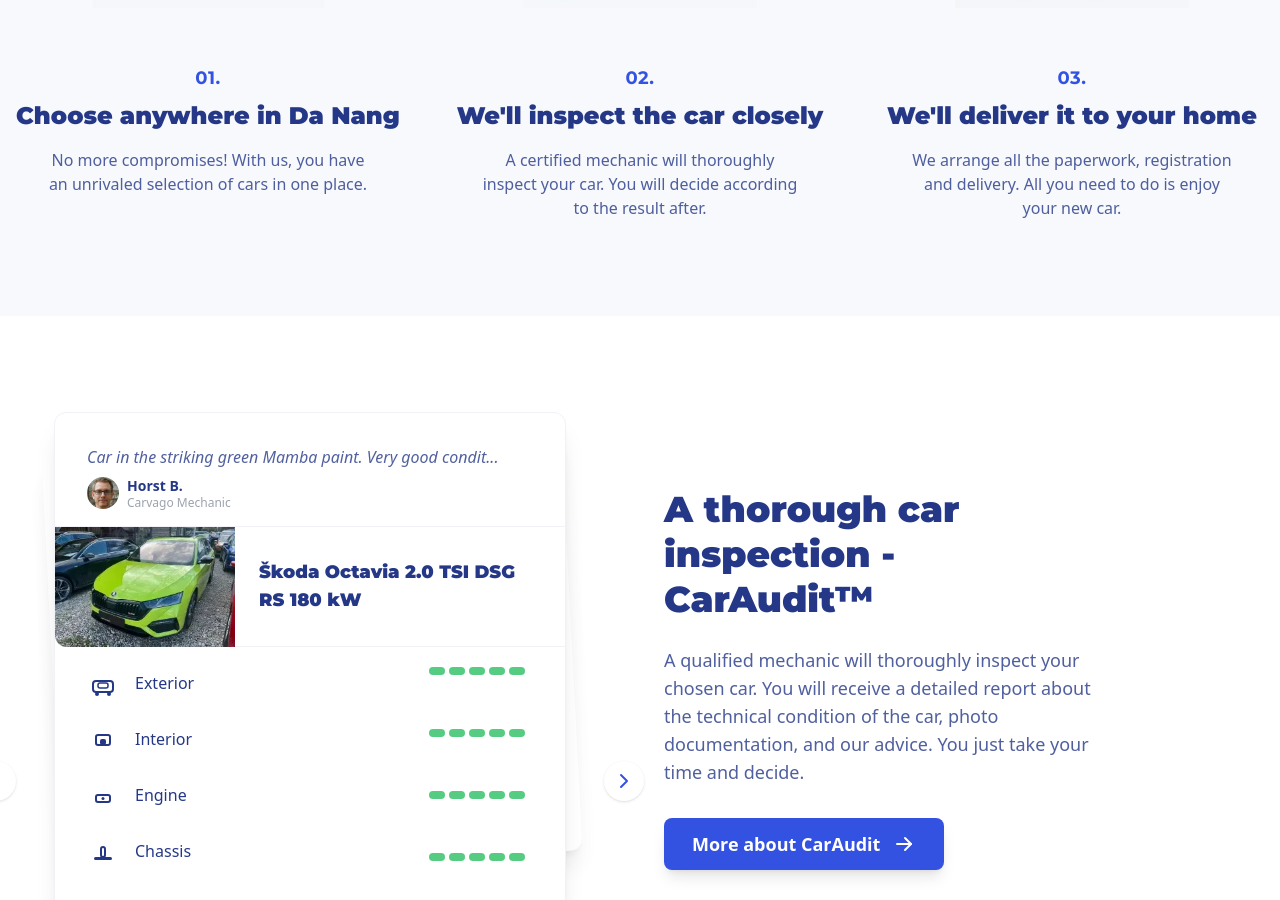
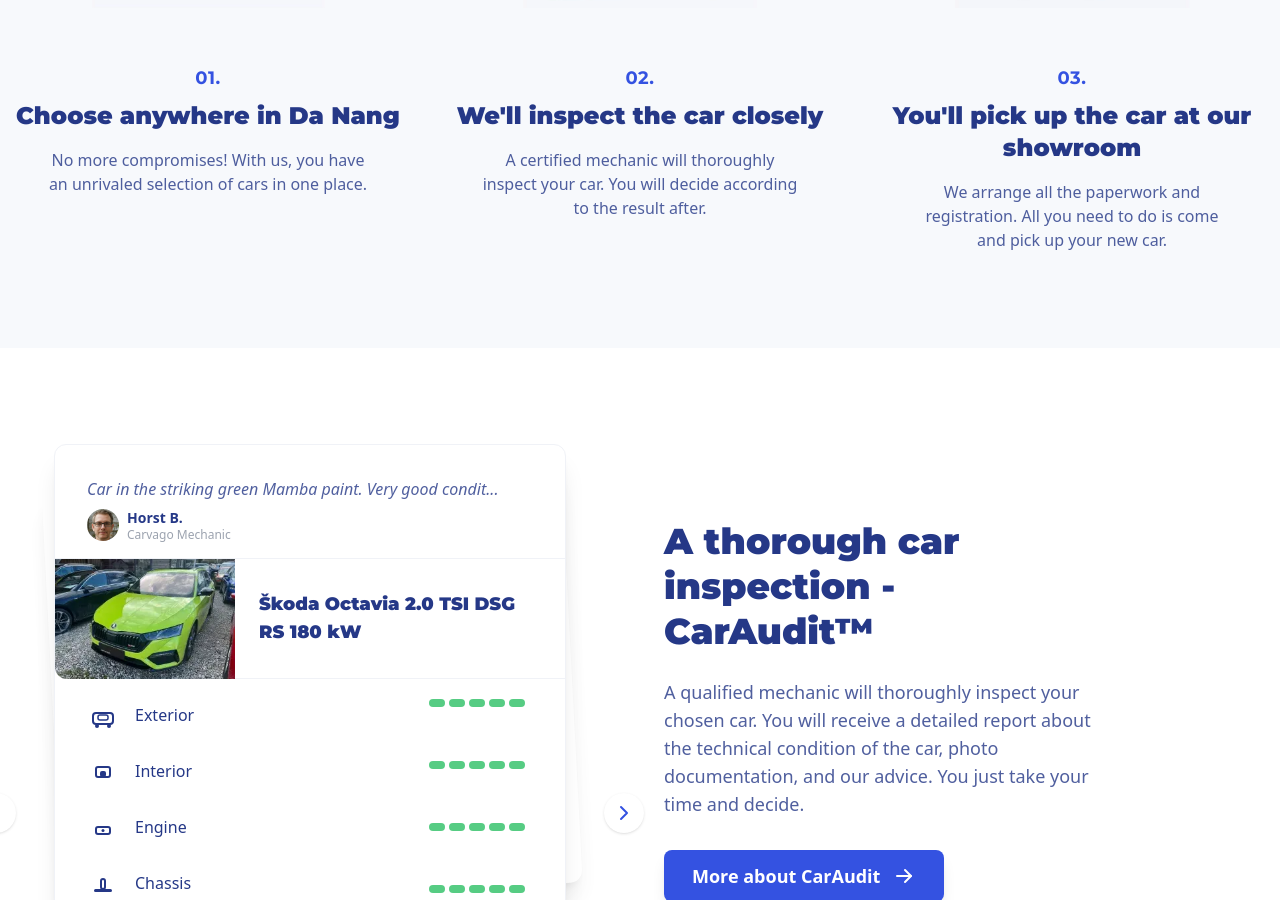
Before and after one commit to tn900225/AutoSaleDN-FE, a React (Vite) app: page / in a window 1280 px wide. Shown: the part 1499-2399 px from the top of the page. Built offline with nearby package versions, Linux system fonts and the light colour scheme; no server answers.

Commit message:
Change deliver your home to pick up the car

```diff
--- a/src/components/HowItWorks.jsx
+++ b/src/components/HowItWorks.jsx
@@ -4,7 +4,7 @@
   return (
     <section className="bg-[#f7f9fc] py-24">
       <div className="max-w-7xl mx-auto px-4">
-        <h2 className="text-4xl md:text-5xl font-extrabold text-center text-[#253887] mb-20" style={{fontFamily: 'Montserrat, sans-serif'}}>
+        <h2 className="text-4xl md:text-5xl font-extrabold text-center text-[#253887] mb-20" style={{ fontFamily: 'Montserrat, sans-serif' }}>
           How does it work?
         </h2>
         <div className="grid grid-cols-1 md:grid-cols-3 gap-12">
@@ -22,8 +22,8 @@
               alt="Choose anywhere in Da Nang"
               className="mb-8 w-[200px] h-[120px] object-contain block md:hidden"
             />
-            <p className="text-[#3452e1] text-lg font-bold mb-2 tracking-wide" style={{fontFamily: 'Montserrat, sans-serif'}}>01.</p>
-            <h3 className="text-2xl font-extrabold text-[#253887] mb-4" style={{fontFamily: 'Montserrat, sans-serif'}}>
+            <p className="text-[#3452e1] text-lg font-bold mb-2 tracking-wide" style={{ fontFamily: 'Montserrat, sans-serif' }}>01.</p>
+            <h3 className="text-2xl font-extrabold text-[#253887] mb-4" style={{ fontFamily: 'Montserrat, sans-serif' }}>
               Choose anywhere in Da Nang
             </h3>
             <p className="text-[#253887] text-base opacity-80 max-w-xs">
@@ -42,8 +42,8 @@
               alt="We'll inspect the car closely"
               className="mb-8 w-[200px] h-[120px] object-contain block md:hidden"
             />
-            <p className="text-[#3452e1] text-lg font-bold mb-2 tracking-wide" style={{fontFamily: 'Montserrat, sans-serif'}}>02.</p>
-            <h3 className="text-2xl font-extrabold text-[#253887] mb-4" style={{fontFamily: 'Montserrat, sans-serif'}}>
+            <p className="text-[#3452e1] text-lg font-bold mb-2 tracking-wide" style={{ fontFamily: 'Montserrat, sans-serif' }}>02.</p>
+            <h3 className="text-2xl font-extrabold text-[#253887] mb-4" style={{ fontFamily: 'Montserrat, sans-serif' }}>
               We'll inspect the car closely
             </h3>
             <p className="text-[#253887] text-base opacity-80 max-w-xs">
@@ -62,12 +62,12 @@
               alt="We'll deliver it to your home"
               className="mb-8 w-[200px] h-[120px] object-contain block md:hidden"
             />
-            <p className="text-[#3452e1] text-lg font-bold mb-2 tracking-wide" style={{fontFamily: 'Montserrat, sans-serif'}}>03.</p>
-            <h3 className="text-2xl font-extrabold text-[#253887] mb-4" style={{fontFamily: 'Montserrat, sans-serif'}}>
-              We'll deliver it to your home
+            <p className="text-[#3452e1] text-lg font-bold mb-2 tracking-wide" style={{ fontFamily: 'Montserrat, sans-serif' }}>03.</p>
+            <h3 className="text-2xl font-extrabold text-[#253887] mb-4" style={{ fontFamily: 'Montserrat, sans-serif' }}>
+              You'll pick up the car at our showroom
             </h3>
             <p className="text-[#253887] text-base opacity-80 max-w-xs">
-              We arrange all the paperwork, registration and delivery. All you need to do is enjoy your new car.
+              We arrange all the paperwork and registration. All you need to do is come and pick up your new car.
             </p>
           </div>
         </div>
```
